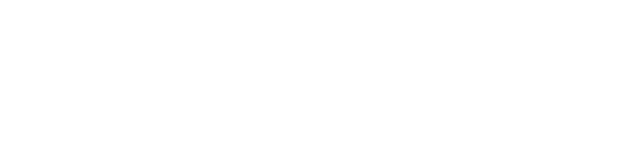
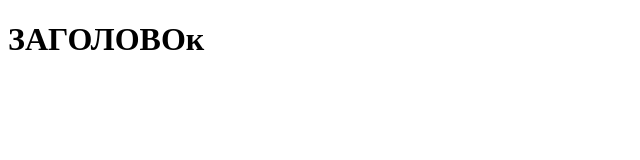
Before and after one commit to Mikhail0713/github-for-beginners, a plain HTML site: page index.html in a window 1280 px wide. Shown: the whole page, without its empty margins (0-640 px from the left). Drawn offline with Linux system fonts and the light colour scheme.

Commit message:
Чуть изменил

```diff
--- a/index.html
+++ b/index.html
@@ -6,6 +6,6 @@
   <title>Document</title>
 </head>
 <body>
-
+  <h1>ЗАГОЛОВОк</h1>
 </body>
 </html>
```
